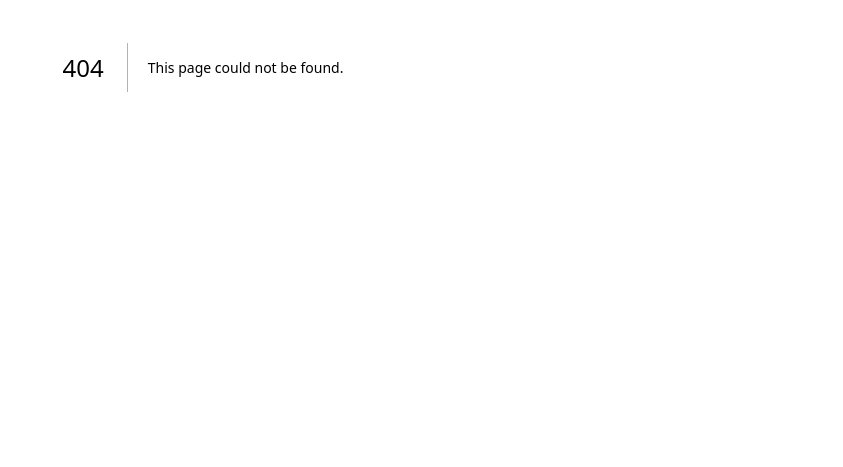
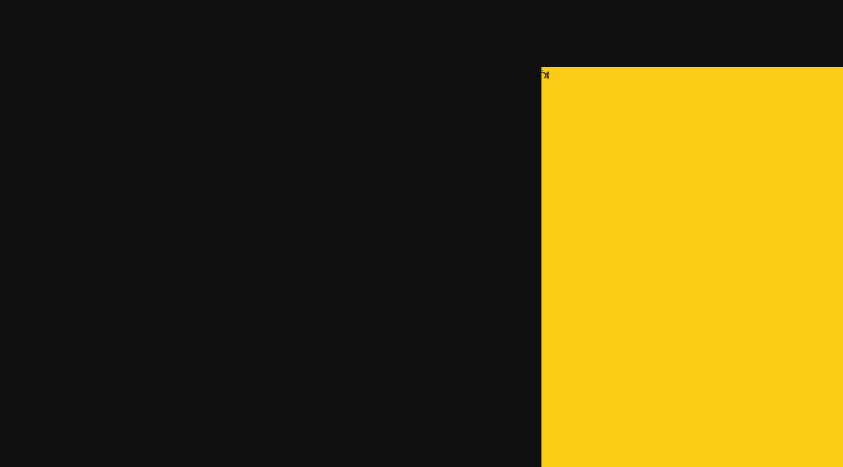
Before and after one commit to abundiko/portfolio-pro, a Next.js app: page /3d in a window 1280 px wide. Before the commit this address had no page. Shown: the part 333-800 px from the top of the page, without its empty margins (437-1280 px from the left). Built offline with nearby package versions, Linux system fonts and the light colour scheme; a web font is replaced by a local one.

Commit message:
added 3d page

```diff
--- /dev/null
+++ b/src/app/3d/page.tsx
@@ -0,0 +1,14 @@
+import "@/app/3d/style.css";
+
+export default function page() {
+  return (
+    <main className="w-screen h-screen [perspective:1000px] [transform-style:preserve-3d]">
+      <div className="main w-[80vw] h-[80vh] absolute top-1/2 left-1/2 -translate-x-1/2 -translate-y-1/2 [perspective:1000px] bg-yellow-600">
+        <div className="back side bg-green-400">back</div>
+        <div className="left side bg-red-300">left</div>
+        <div className="right side bg-blue-400">right</div>
+        <div className="front side bg-yellow-400">front</div>
+      </div>
+    </main>
+  );
+}
--- /dev/null
+++ b/src/app/3d/style.css
@@ -0,0 +1,25 @@
+@tailwind utilities;
+
+@layer utilities{
+  .side{
+
+    @apply w-full h-full absolute
+  }
+}
+
+.left{
+  transform: translateX(-40vw) translateZ(-40vw) rotateY(-90deg);
+}
+.right{
+  transform: translateX(40vw) translateZ(-40vw) rotateY(90deg);
+}
+.back{
+  transform: translateZ(-80vw) rotateY(-180deg);
+}
+.main{
+
+  transform-style: preserve-3d;
+  transform: rotateY(270deg);
+}
+.main:hover{
+}
```
